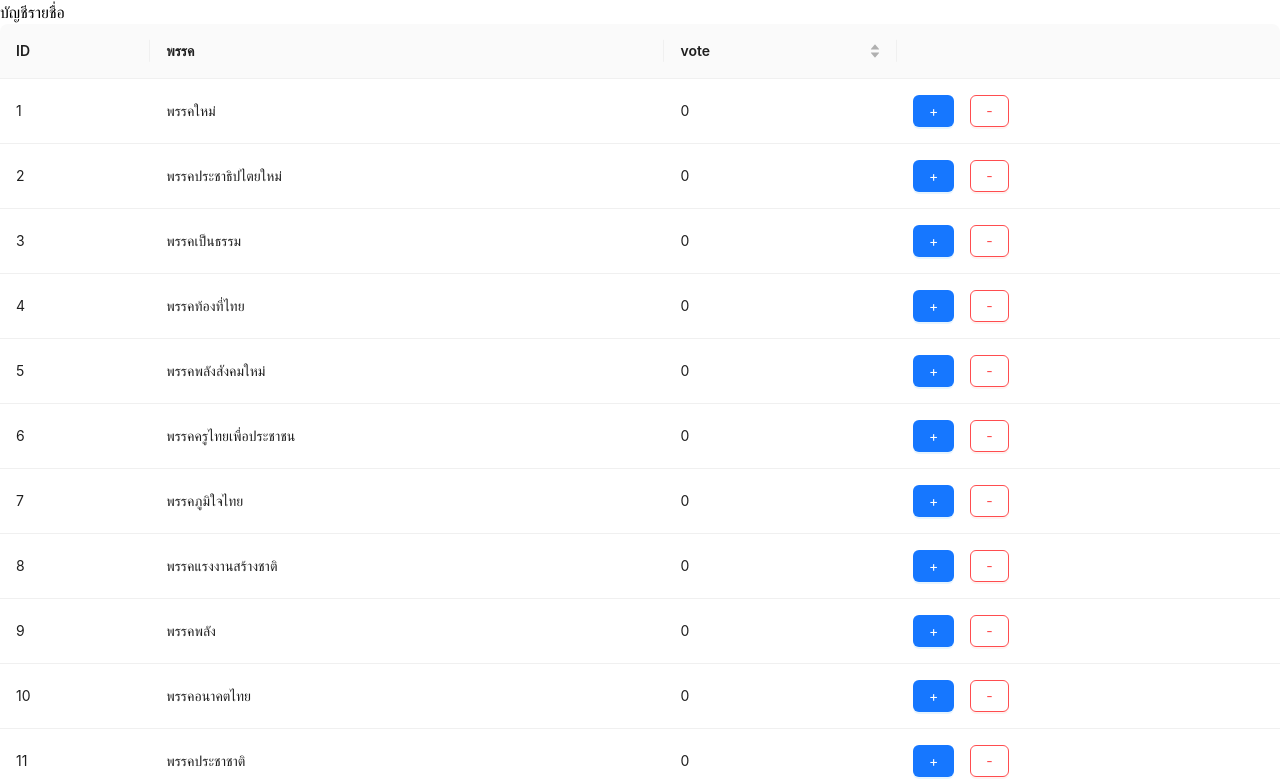
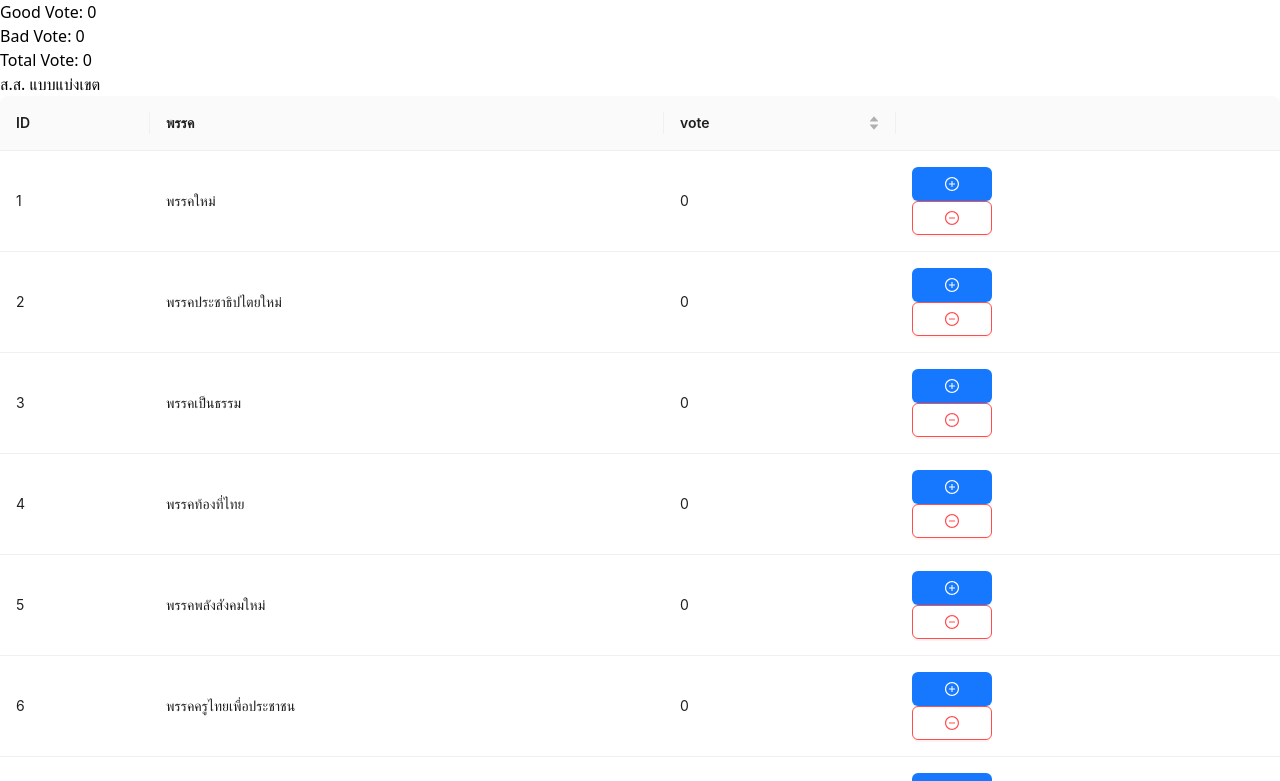
Before and after one commit to supel2nova/election-2023-checkscore, a React (Vite) app: page / in a window 1280 px wide. Shown: the top 781 px of the page. Built offline with nearby package versions, Linux system fonts and the light colour scheme.

Commit message:
edit: add icon plus and minus

```diff
--- a/package.json
+++ b/package.json
@@ -10,6 +10,7 @@
     "preview": "vite preview"
   },
   "dependencies": {
+    "@ant-design/icons": "^5.0.1",
     "@types/js-cookie": "^3.0.3",
     "antd": "^5.4.7",
     "js-cookie": "^3.0.5",
--- a/src/App.tsx
+++ b/src/App.tsx
@@ -4,6 +4,7 @@ import { ListItem } from "./assets/partylist";
 import Swal from "sweetalert2";
 import { Table, Button } from "antd";
 import type { ColumnsType } from "antd/es/table";
+import { PlusCircleOutlined, MinusCircleOutlined } from "@ant-design/icons";
 
 const App = (): JSX.Element => {
   const [list, setList] = useState<Array<ListItem>>(() => {
@@ -95,17 +96,33 @@ const App = (): JSX.Element => {
       dataIndex: " ",
       key: "score",
       render: (text, item) => (
-        <div>
+        <div className="flex">
           <span>{text}</span>
           <Button
             type="primary"
-            style={{ background: "#1677ff", marginRight: "1rem" }}
+            style={{
+              background: "#1677ff",
+              marginRight: "1rem",
+              padding: "1rem 2rem",
+              display: "flex",
+              justifyContent: "center",
+              alignItems: "center",
+            }}
             onClick={() => handleIncrement(item.name, item.score)}
           >
-            +
+            <PlusCircleOutlined />
           </Button>
-          <Button danger onClick={() => handleDecrement(item.name, item.score)}>
-            -
+          <Button
+            danger
+            style={{
+              padding: "1rem 2rem",
+              display: "flex",
+              justifyContent: "center",
+              alignItems: "center",
+            }}
+            onClick={() => handleDecrement(item.name, item.score)}
+          >
+            <MinusCircleOutlined />
           </Button>
         </div>
       ),
@@ -113,9 +130,14 @@ const App = (): JSX.Element => {
   ];
 
   return (
-    <div className="flex justify-around h-screen py-10">
-      <div className="flex flex-col overflow-auto text-center mb-4">
-        <h1 className="mb-4">บัญชีรายชื่อ</h1>
+    <div className="h-screen w-screen pt-10 overflow-hidden">
+      <div className="flex gap-4 justify-center top-0 sticky">
+        <p>Good Vote: {goodVote}</p>
+        <p>Bad Vote: {badVote}</p>
+        <p>Total Vote: {goodVote + badVote}</p>
+      </div>
+      <div className="flex flex-col text-center mb-4 h-screen w-1/2 ">
+        <h1 className="mt-4 top-0 text-base sticky bg-fuchsia-500 py-3">ส.ส. แบบแบ่งเขต</h1>
         <div className="overflow-auto">
           <Table
             style={{ scrollbarWidth: "none" }}
@@ -125,12 +147,6 @@ const App = (): JSX.Element => {
           />
         </div>
       </div>
-
-      <div>
-        <p>Good Vote: {goodVote}</p>
-        <p>Bad Vote: {badVote}</p>
-        <p>Total Vote: {goodVote + badVote}</p>
-      </div>
     </div>
   );
 };
```
Also changed, not shown: 1 other file (tests, documents, lock files or other folders).
